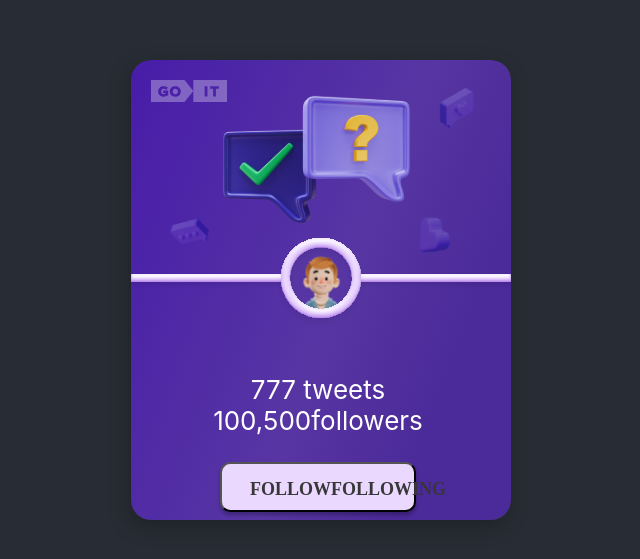
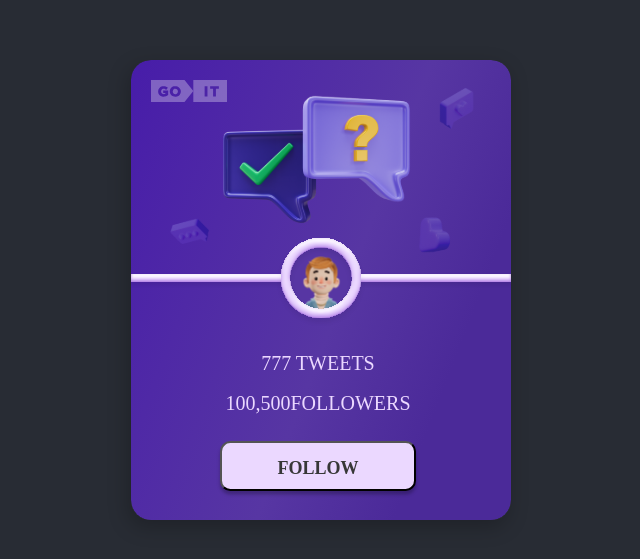
Before and after one commit to kovalenkoandri/777tweets100500followers, a React (Create React App) app: page / in a window 1280 px wide. Shown: the part 103-662 px from the top of the page, without its empty margins (322-962 px from the left). Built offline with nearby package versions, Linux system fonts and the light colour scheme.

Commit message:
container height: 460px;

```diff
--- a/src/App.css
+++ b/src/App.css
@@ -25,7 +25,6 @@ body {
   flex-direction: column;
   align-items: center;
   justify-content: center;
-  font-size: calc(10px + 2vmin);
   color: white;
 }
 
@@ -48,12 +47,12 @@ body {
   flex-direction: row;
   justify-content: center;
   align-items: center;
+  height: 460px;
 }
 .buttonFollow {
   position: absolute;
   width: 196px;
   height: 50px;
-  background-color: red;
   background-color: #ebd8ff;
   padding: 14px 28px;
   bottom: 36px;
@@ -63,7 +62,7 @@ body {
 }
 
 .buttonFollow.active {
-  background-color: #5cd3a8
+  background-color: #5cd3a8;
 }
 .buttonFollowSpan {
   font-family: 'Montserrat';
@@ -84,7 +83,15 @@ body {
   align-items: center;
   bottom: 112px;
 }
-.tweetsText {
+.tweetsFollowersText {
+  font-family: 'Montserrat';
+  font-style: normal;
+  font-weight: 500;
+  font-size: 20px;
+  line-height: 24px;
+  text-transform: uppercase;
+  color: #ebd8ff;
 }
-.followersText {
+.tweetsFollowersText:nth-of-type(2) {
+  margin-top: 16px;
 }
--- a/src/App.js
+++ b/src/App.js
@@ -14,15 +14,17 @@ function App() {
     setIsMouseDown(false);
   };
   const actFollower = () => {
-    followerCounter === 100500 ? setFollowerCounter(followerCounter + 1) : setFollowerCounter(followerCounter - 1);
+    followerCounter === 100500
+      ? setFollowerCounter(followerCounter + 1)
+      : setFollowerCounter(followerCounter - 1);
   };
   return (
     <div className="App">
       <header className="App-header">
         <div className="container">
           <div className="wrapperStatistics">
-            <span className="tweetsText">777 tweets</span>
-            <span className="followersText">
+            <span className="tweetsFollowersText">777 tweets</span>
+            <span className="tweetsFollowersText">
               {followerCounter.toLocaleString()}followers
             </span>
           </div>
@@ -34,8 +36,9 @@ function App() {
             onMouseDown={handleMouseDown}
             onMouseUp={handleMouseUp}
           >
-            <span className="buttonFollowSpan">Follow</span>
-            <span className="buttonFollowSpan">Following</span>
+            <span className="buttonFollowSpan">
+              {isMouseDown ? 'Following' : 'Follow'}
+            </span>
           </button>
         </div>
       </header>
```
Lines whose indentation alone changed are shown as unchanged.
